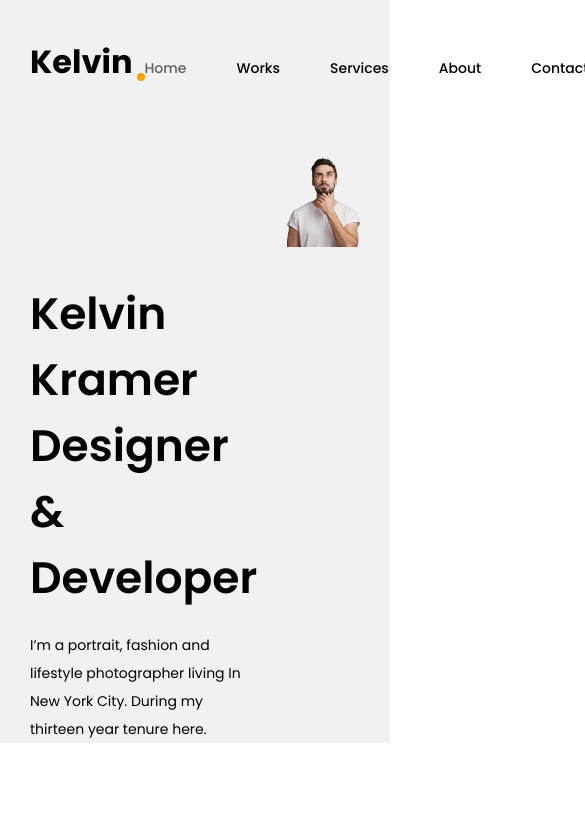
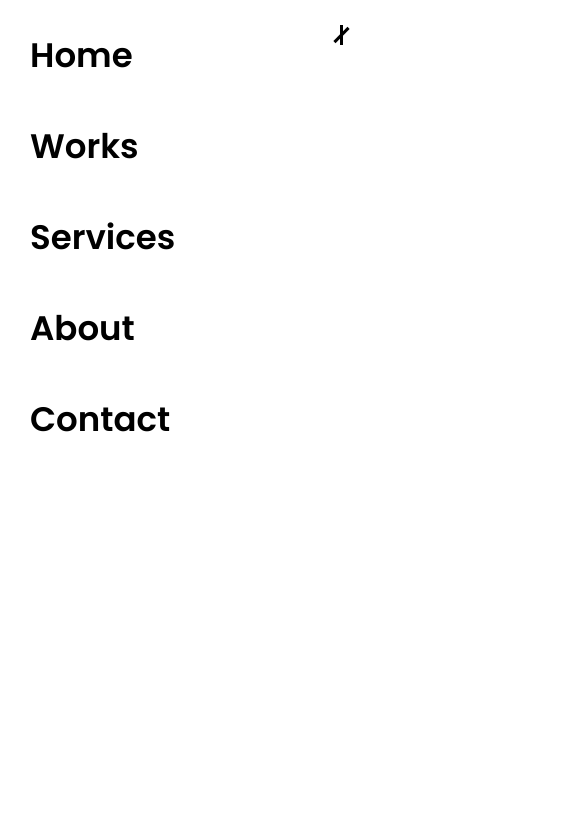
Before and after one commit to Den4icGuti/kelvin-portfolio, a plain HTML site: page index.html in a window 390 px wide. Shown: the top 830 px of the page, 585 px wide, since content can reach past the window. Drawn offline with Linux system fonts and the light colour scheme; a web font is replaced by a local one.

```diff
--- a/css/main.css
+++ b/css/main.css
@@ -15,6 +15,7 @@
 .title-1 {
   font-weight: 600;
   font-size: 34px;
+  text-align: center;
 }
 
 section {
@@ -53,8 +54,36 @@
 .header-nav {
   display: flex;
   justify-content: space-between;
-  align-items: baseline;
   margin-bottom: 76px;
+}
+
+.header__burger {
+  width: 33px;
+  height: 20px;
+  position: relative;
+  display: none;
+}
+
+.burger__line {
+  display: block;
+  width: 100%;
+  height: 3px;
+  background-color: #000;
+  position: absolute;
+  left: 0;
+}
+
+.burger__line_first {
+  top: 0;
+}
+
+.burger__line_second {
+  top: 50%;
+  transform: translateY(-50%);
+}
+
+.burger__line__third {
+  bottom: 0;
 }
 
 .nav-list {
@@ -90,6 +119,7 @@
 .header-row {
   display: flex;
   justify-content: space-between;
+  flex-wrap: wrap;
   column-gap: 30px;
 }
 
@@ -182,3 +212,61 @@
 }
 
 /* Section portfolio end*/
+
+/* Section footer start*/
+.contacts-content {
+  padding: 90px 0;
+}
+
+.desc-contact {
+  font-weight: 400;
+  font-size: 18px;
+  text-align: center;
+  margin-top: 40px;
+  line-height: 27px;
+  margin-bottom: 48px;
+}
+
+.btn-msg {
+  display: block;
+  margin: 0 auto;
+  background-color: #000;
+  color: #fff;
+  width: 180px;
+  border-radius: 25px;
+  padding: 7px 22px;
+  margin-bottom: 80px;
+  font-weight: 400;
+  font-size: 18px;
+  border: none;
+  transition: 0.3s all;
+}
+
+.btn-msg:hover {
+  background: none;
+  border: solid 1px cornflowerblue;
+  color: #000;
+}
+
+.socials-list {
+  display: flex;
+  justify-content: center;
+}
+
+.socials-item {
+  margin-left: 62px;
+}
+
+.socials-item:first-child {
+  margin-left: 0px;
+}
+
+.socials-desc {
+  text-align: center;
+  color: #828282;
+  font-weight: 400;
+  font-size: 14px;
+  line-height: 21px;
+  margin-top: 41px;
+}
+/* Section footer end*/
--- a/css/media.css
+++ b/css/media.css
@@ -0,0 +1,62 @@
+@media screen and (max-width: 766px) {
+  .header__burger {
+    display: block;
+  }
+
+  .nav {
+    position: fixed;
+    width: 100%;
+    height: 100%;
+    top: 0;
+    left: 0;
+    background-color: #ffffff;
+    z-index: 10;
+    padding: 30px;
+  }
+
+  .nav-list {
+    flex-direction: column;
+  }
+
+  .nav-item {
+    margin-left: 0;
+    margin-bottom: 40px;
+  }
+
+  .nav-item:last-child {
+    margin-bottom: 0;
+  }
+
+  .nav-link {
+    font-weight: 600;
+    font-size: 34px;
+    line-height: 51px;
+  }
+
+  .header__nav-close {
+    width: 30px;
+    height: 30px;
+    position: absolute;
+    top: 20px;
+    right: 20px;
+    z-index: 15;
+  }
+
+  .header__nav-close-line {
+    display: block;
+    height: 20px;
+    width: 3px;
+    background: black;
+    position: absolute;
+    top: 50%;
+    transform: translateY(-50%);
+  }
+
+  .header__nav-close-line:first-child {
+    transform: translateY(-50%) rotate(45deg);
+  }
+
+  .header__nav-close-line:last-child {
+    transform: translateX(50%) rotate(-45deg);
+  }
+}
--- a/index.html
+++ b/index.html
@@ -17,7 +17,7 @@
           <nav class="nav">
             <ul class="nav-list">
               <li class="nav-item">
-                <a href="!#" class="nav-link active">Home</a>
+                <a href="!#" class="nav-link">Home</a>
               </li>
               <li class="nav-item">
                 <a href="!#" class="nav-link">Works</a>
@@ -32,7 +32,17 @@
                 <a href="!#" class="nav-link">Contact</a>
               </li>
             </ul>
+            <div class="header__nav-close">
+              <span class="header__nav-close-line"></span>
+              <span class="header__nav-close-line"></span>
+              <span></span>
+            </div>
           </nav>
+          <div class="header__burger burger">
+            <span class="burger__line burger__line_first"></span>
+            <span class="burger__line burger__line_second"></span>
+            <span class="burger__line burger__line__third"></span>
+          </div>
         </div>
         <div class="header-row">
           <div class="header-content">
@@ -55,7 +65,7 @@
 
     <!--Services section start-->
 
-    <section class="services">
+    <!-- <section class="services">
       <div class="container">
         <div class="service-row">
           <div class="service-card">
@@ -96,12 +106,12 @@
           </div>
         </div>
       </div>
-    </section>
+    </section> -->
     <!--Services section end-->
 
     <!--Services portfolio start-->
 
-    <section class="portfolio">
+    <!-- <section class="portfolio">
       <div class="container">
         <div class="portfolio-title">
           <h2 class="title-1">Portfolio</h2>
@@ -137,7 +147,40 @@
           </h3>
         </div>
       </div>
-    </section>
+    </section> -->
+
+    <!--Footer section start-->
+    <!-- <footer class="contacts-wrapper">
+      <div class="container">
+        <div class="contacts-content">
+          <h2 class="title-1">Contacts</h2>
+          <p class="desc-contact">
+            Want to know more or just chat?<br />You are welcome!
+          </p>
+          <button type="submit" class="btn-msg js-message">Send Message</button>
+
+          <ul class="socials-list">
+            <li class="socials-item">
+              <img src="./svg/footer-icon/group-min.svg" alt="In" />
+            </li>
+            <li class="socials-item">
+              <img src="./svg/footer-icon/instargam-min.svg" alt="Instagram" />
+            </li>
+            <li class="socials-item">
+              <img src="./svg/footer-icon/behance-min.svg" alt="behance" />
+              <li class="socials-item">
+              <img src="./svg/footer-icon/dribble-min.svg" alt="dribble" />
+            </li>
+            </li>
+          </ul>
+          <p class="socials-desc">
+            Like me on <br>
+LinkedIn, Instagram, Behance, Dribble
+          </p>
+        </div>
+      </div>
+    </footer> -->
+    <!--Footer section end-->
     <script src="./js/index.js"></script>
   </body>
 </html>
```
